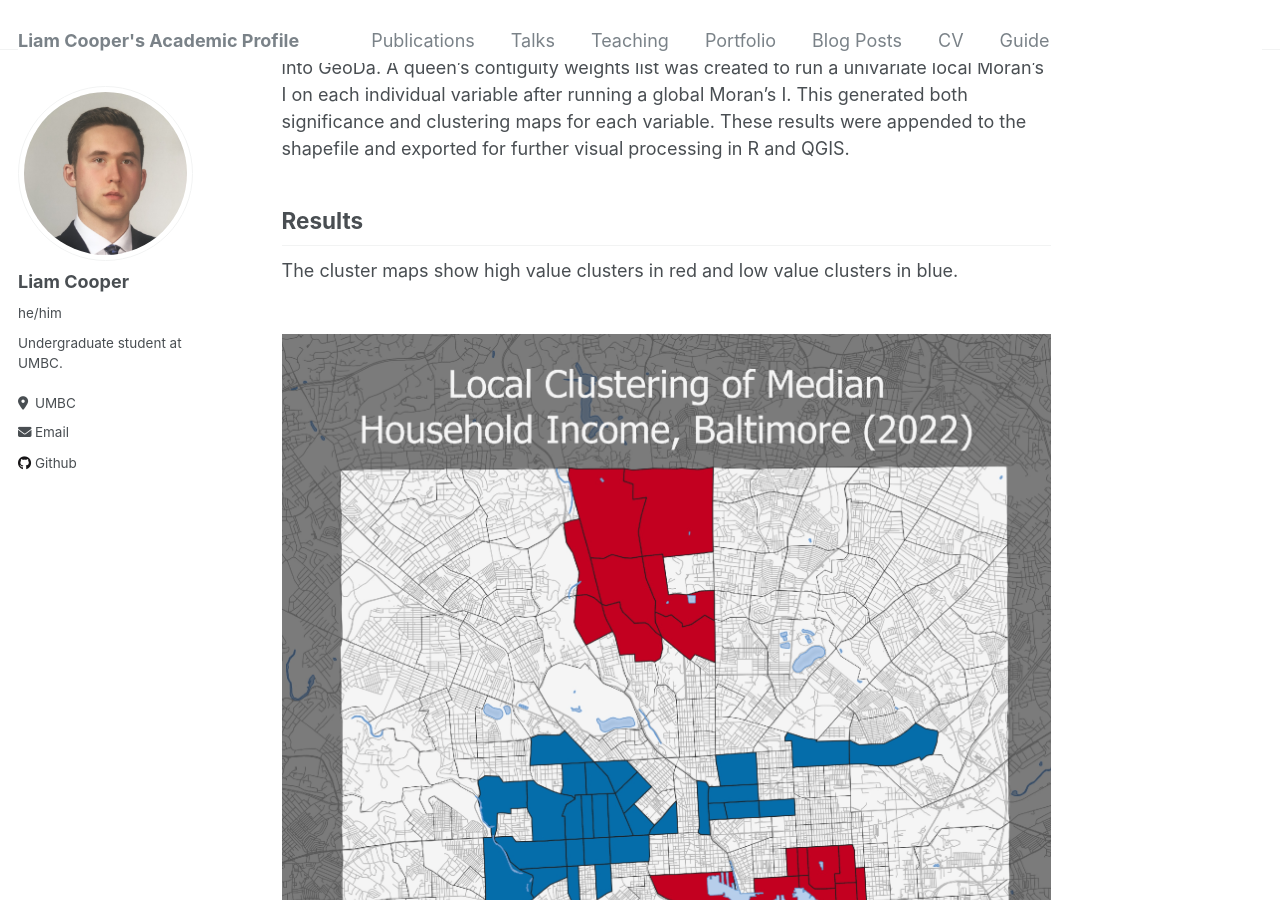
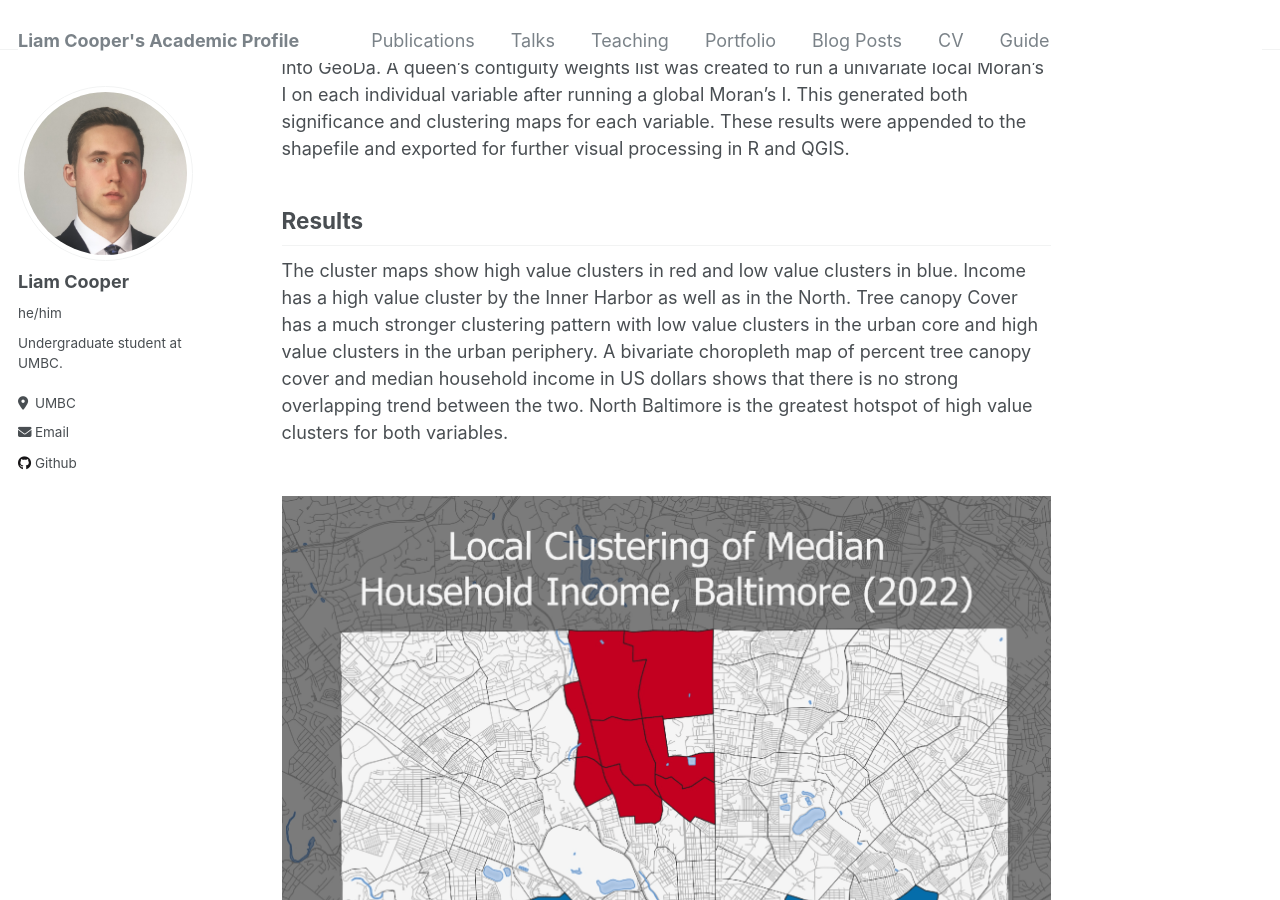
Before and after one commit to liamcooper24/liamcooper24, a Jekyll site: the page built from _portfolio/486_final.md, in a window 1280 px wide and 900 px high, scrolled down 563 px. Built offline with Jekyll 4.4.1, drawn with Linux system fonts in a browser that asks for light colours.

Commit message:
Update 486_final.md

```diff
--- a/_portfolio/486_final.md
+++ b/_portfolio/486_final.md
@@ -9,7 +9,7 @@ Trees have an important role to play in urban communities, from improving overal
 ## Methodology
 The Tidycensus get_acs() function was used to retrieve ACS data with census tract geographies in Baltimore. Using zonal statistics in R the mean of the canopy cover raster was added to each census tract. A combined shapefile with both variables was placed into GeoDa. A queen's contiguity weights list was created to run a univariate local Moran's I on each individual variable after running a global Moran's I. This generated both significance and  clustering maps for each variable. These results were appended to the shapefile and exported for further visual processing in R and QGIS.
 ## Results
-The cluster maps show high value clusters in red and low value clusters in blue.
+The cluster maps show high value clusters in red and low value clusters in blue. Income has a high value cluster by the Inner Harbor as well as in the North. Tree canopy Cover has a much stronger clustering pattern with low value clusters in the urban core and high value clusters in the urban periphery. A bivariate choropleth map of percent tree canopy cover and median household income in US dollars shows that there is no strong overlapping trend between the two. North Baltimore is the greatest hotspot of high value clusters for both variables.
 
 <br/><img src='/images/mhhi_clusters_large.png'>
 
```
